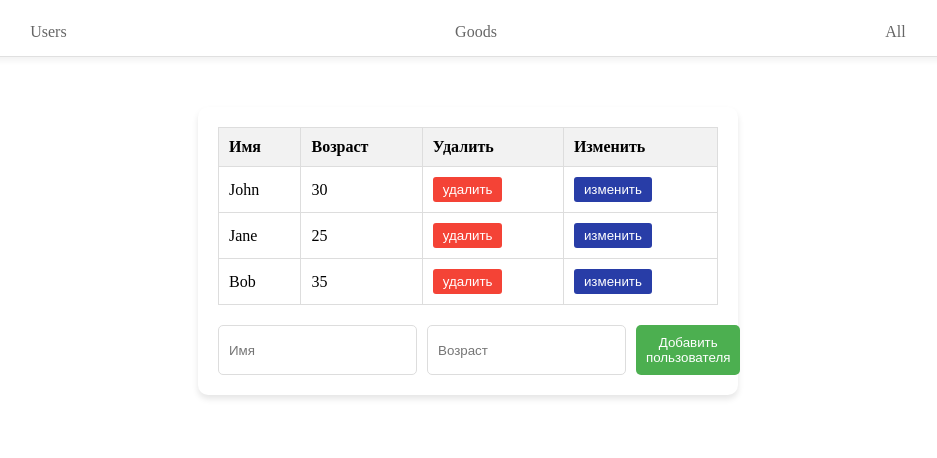
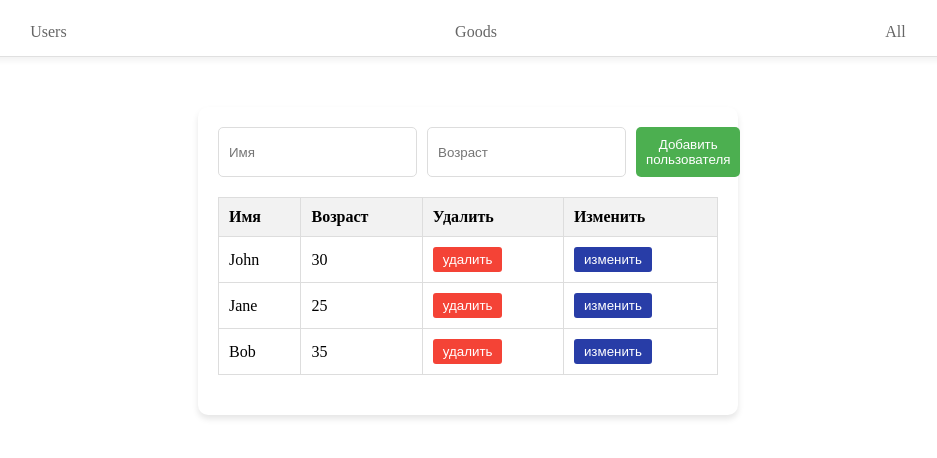
Before and after one commit to maximfedorov17/testTask, a React (Vite) app: page / in a window 1280 px wide. Shown: the top 458 px of the page, without its empty margins (172-1109 px from the left). Built offline with nearby package versions, Linux system fonts and the light colour scheme.

Commit message:
replase addUser form

```diff
--- a/src/pages/Users/users.css
+++ b/src/pages/Users/users.css
@@ -4,6 +4,10 @@
 	box-shadow: 0 4px 6px rgba(0, 0, 0, 0.1);
 	padding: 20px;
 	width: 500px;
+	display: flex;
+
+	flex-direction: column;
+	gap: 20px;
 }
 
 .userTable {
--- a/src/pages/Users/users.tsx
+++ b/src/pages/Users/users.tsx
@@ -38,6 +38,7 @@ export const Users: React.FC<UserProps> = ({ adminMode }) => {
 		<>
 			<div className='userPageContainer'>
 				<div className='userTableContainer'>
+					{adminMode && <AddUserForm onAddUser={addUser} />}
 					<table className='userTable'>
 						<thead>
 							<tr>
@@ -65,7 +66,7 @@ export const Users: React.FC<UserProps> = ({ adminMode }) => {
 							))}
 						</tbody>
 					</table>
-					{adminMode && <AddUserForm onAddUser={addUser} />}
+
 					{isModalOpen && (
 						<EditUserModal
 							isOpen={isModalOpen}
```
